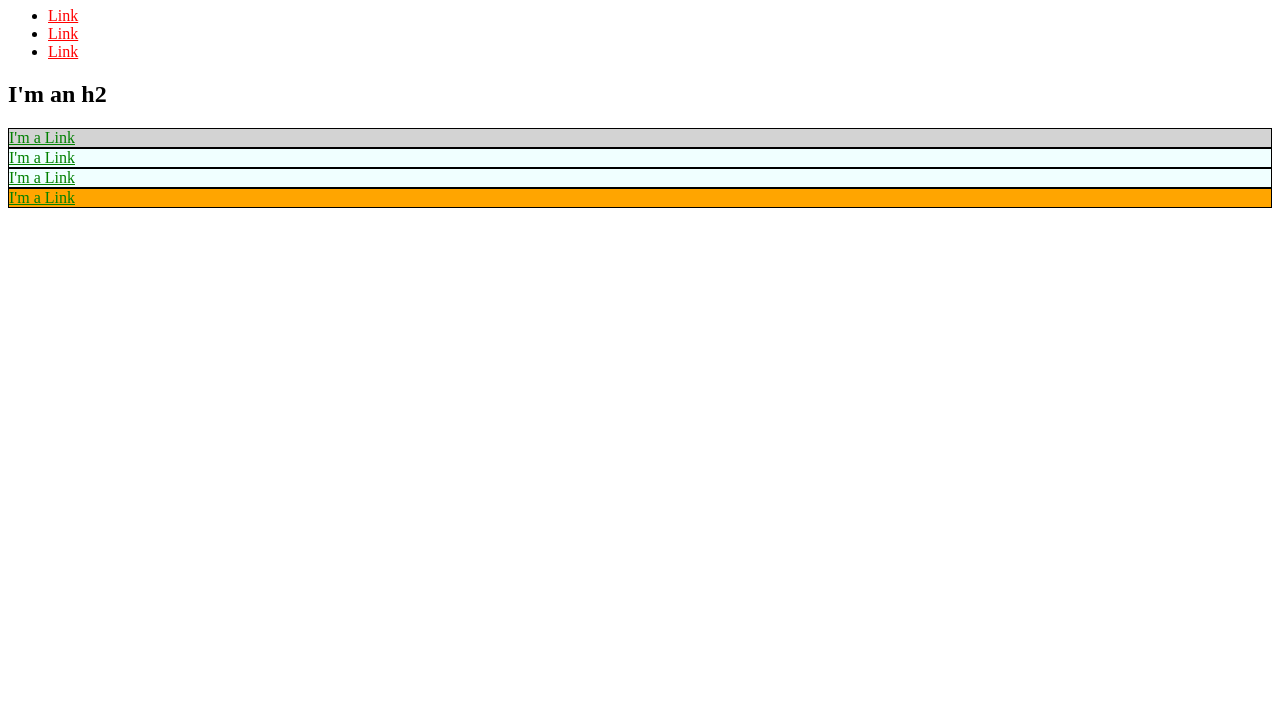
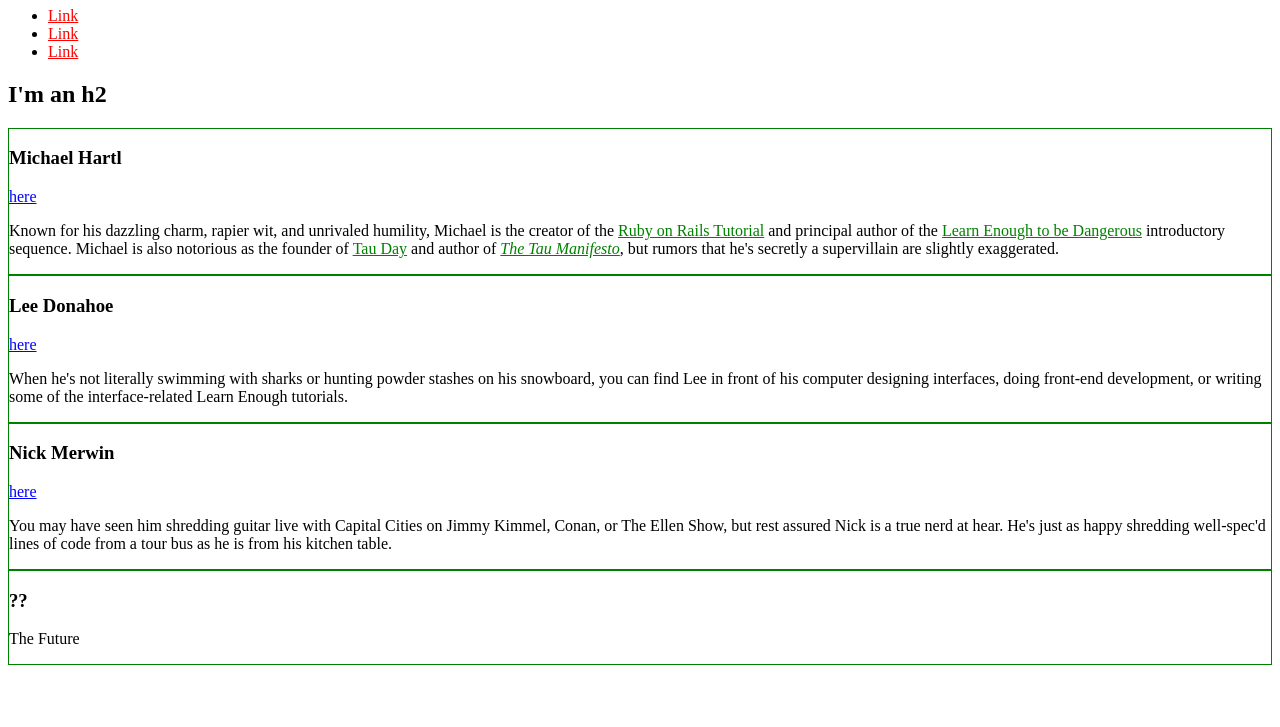
Before and after one commit to lgrinter/lgrinter, a plain HTML site: page index.html in a window 1280 px wide. Shown: the part 73-800 px from the top of the page. Drawn offline with Linux system fonts and the light colour scheme.

Commit message:
CSS Chapter 2

```diff
--- a/index.html
+++ b/index.html
@@ -4,28 +4,27 @@
     <title>Test Page:Don't Panic</title>
     <meta charset="utf-8">
     <style>
+    /*Global Styles*/
       a {
         color: red;
       }
-      #exec-bio {
-        background-color: lightgray;
+
+      /*Social Style*/
+      .social-link{
+        color:blue;
       }
+
+    /*Bio Styles*/
       .bio-box{
-        border: 1px solid  black;
+        border: 1px solid green;
       }
-      .bio-box a {
+      .bio-copy a {
         color: green;
-      }
-      #operations-bio{
-        background-color: orange;
-      }
-      .bio-bg {
-        background-color: azure;
       }
     </style>
   </head>
   <body>
-    <h1>I'm an h1</h1>
+    <h1 class="social-link">I'm an h1</h1>
     <ul>
       <li>
         <a href="http://example.com/">Link</a>
@@ -38,17 +37,42 @@
       </li>
     </ul>
     <h2>I'm an h2</h2>
-    <div id="exec-bio" class="bio-box bio-bg">
-      <a href="http://example.com/">I'm a Link</a>
+    <div class="bio-box">
+      <h3>Michael Hartl</h3>
+      <a href="http://twitter.com/mhartl/" class="social-link">here</a>
+      <div class="bio-copy">
+        <p>
+          Known for his dazzling charm, rapier wit, and unrivaled humility, Michael is the creator of the
+          <a href="http://railstutorial.org/">Ruby on Rails Tutorial</a> and principal author of the
+          <a href="http://learnenough.com/">Learn Enough to be Dangerous</a> introductory sequence. Michael is also notorious as the founder of
+          <a href="http://tauday.com">Tau Day</a> and author of
+          <a href="http://tauday.com/tau-manifesto"><em>The Tau Manifesto</em></a>, but rumors that he's secretly a supervillain are slightly exaggerated.
+        </p>
+      </div>
     </div>
-        <div class="bio-box bio-bg">
-      <a href="http://example.com/">I'm a Link</a>
+    <div class="bio-box">
+      <h3>Lee Donahoe</h3>
+      <a href="http://twitter.com/leedonahoe/" class="social-link">here</a>
+      <div class="bio-copy">
+        <p>
+          When he's not literally swimming with sharks or hunting powder stashes on his snowboard, you can find Lee in front of his computer designing interfaces, doing front-end development, or writing some of the interface-related Learn Enough tutorials.
+        </p>
+      </div>
     </div>
-    <div class="bio-box bio-bg">
-      <a href="http://example.com/">I'm a Link</a>
+    <div class="bio-box">
+      <h3>Nick Merwin</h3>
+      <a href="http://twitter.com/nickmerwin/" class="social-link">here</a>
+      <div class="bio-copy">
+        <p>
+          You may have seen him shredding guitar live with Capital Cities on Jimmy Kimmel, Conan, or The Ellen Show, but rest assured Nick is a true nerd at hear. He's just as happy shredding well-spec'd lines of code from a tour bus as he is from his kitchen table.
+        </p>
+      </div>
     </div>
-    <div id="operations-bio" class="bio-box  bio-bg">
-      <a href="http://example.com/">I'm a Link</a>
+    <div class="bio-box">
+      <h3>??</h3>
+      <p>
+        The Future
+      </p>
     </div>
   </body>
 </html>
```
